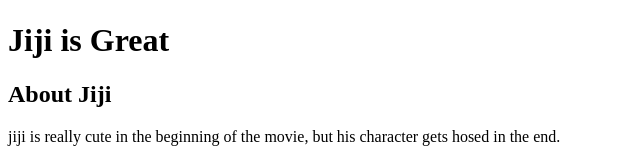
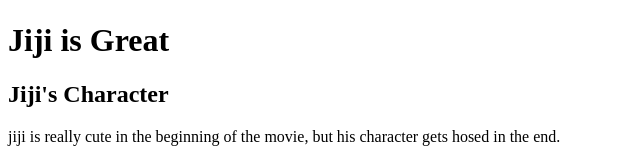
Before and after one commit to JoeLlama7/Jiji, a plain HTML site: page index.html in a window 1280 px wide. Shown: the part 27-187 px from the top of the page, without its empty margins (0-640 px from the left). Drawn offline with Linux system fonts and the light colour scheme.

Commit message:
Update index.html

```diff
--- a/index.html
+++ b/index.html
@@ -14,7 +14,7 @@
 
 	<!-- main element -->
 	<main>
-		<h2>About Jiji</h2>
+		<h2>Jiji's Character</h2>
 		<p>jiji is really cute in the beginning of the movie, but his character gets hosed in the end.</p>
 		<img src="D:\TEST WEBSITE\Images\Jiji and Girlfriend.jpg">
 		<p>Jiji and his girlfriend</p>
```
